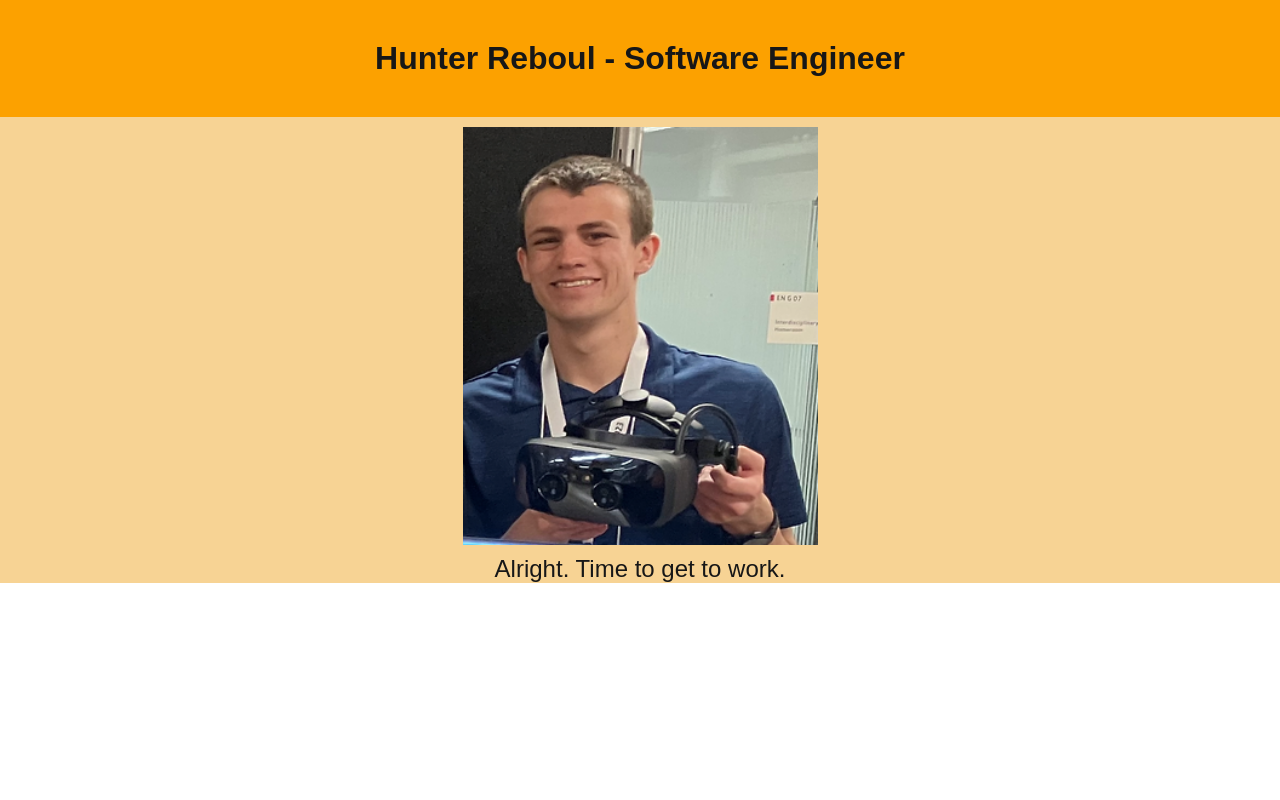
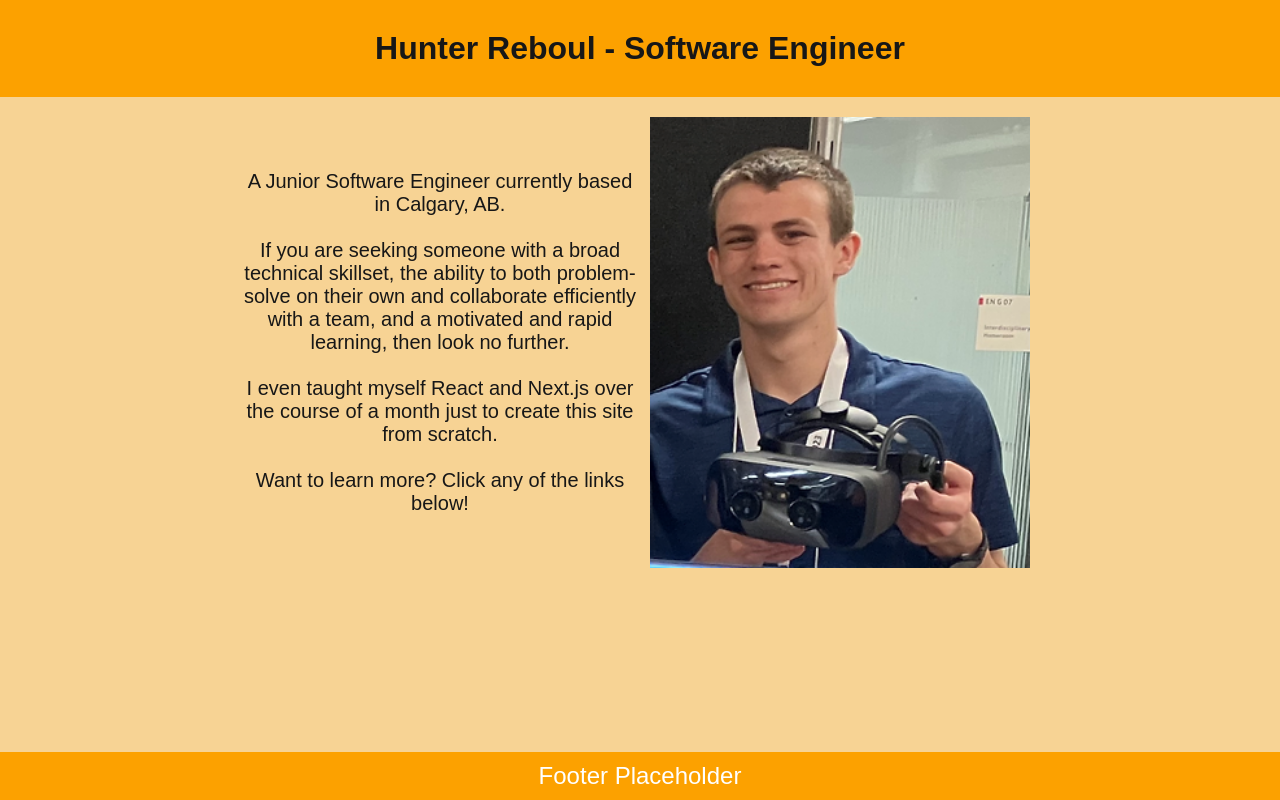
Before and after one commit to Hunter-Reboul/portfolio-site, a Next.js app: page / in a window 1280 px wide. Built offline with nearby package versions, Linux system fonts and the light colour scheme.

Commit message:
Created Footer Placeholder, started working on Intro Page Layout

```diff
--- /dev/null
+++ b/src/app/components/Footer.js
@@ -0,0 +1,9 @@
+import styles from "./components.module.css";
+
+export default function Footer() {
+    return (
+        <div className={styles.box}>
+            <p className={styles.footerText}>Footer Placeholder</p>
+        </div>
+    );
+}
--- /dev/null
+++ b/src/app/components/components.module.css
@@ -0,0 +1,13 @@
+.box {
+    background-color: #fca100;
+    width: 100%;
+    margin-top: auto
+}
+
+.footerText {
+    font-family: Arial, sans-serif;
+    font-size: 24px;
+    text-align: center;
+    color: white;
+    padding: 10px 1px;
+}
--- a/src/app/layout.js
+++ b/src/app/layout.js
@@ -1,26 +1,25 @@
 import { Geist, Geist_Mono } from "next/font/google";
 import "./globals.css";
 
-const geistSans = Geist({
-  variable: "--font-geist-sans",
-  subsets: ["latin"],
-});
-
-const geistMono = Geist_Mono({
-  variable: "--font-geist-mono",
-  subsets: ["latin"],
-});
+import styles from "./root.module.css";
+import Footer from "@/app/components/Footer.js";
 
 export const metadata = {
-  title: "Create Next App",
-  description: "Generated by create next app",
+    title: {
+        template: "Hunter Reboul Software Engineer - %s",
+        default: "Hunter Reboul Software Engineer"
+    },
+    description: "Portfolio Website created using React and Next.js by Hunter Reboul.",
 };
 
 export default function RootLayout({ children }) {
     return (
         <html lang="en">
-      <body className={`${geistSans.variable} ${geistMono.variable}`}>
+            <body>
+                <div className={styles.container}>
                     {children}
+                    <Footer />
+                </div>
             </body>
         </html>
     );
--- a/src/app/page.js
+++ b/src/app/page.js
@@ -5,13 +5,21 @@ export default function Home() {
     return (
         <div className={styles.page}>
             <h1 className={styles.title}>Hunter Reboul - Software Engineer</h1>
-            <Image className={styles.profile}
-                src="/Hunter.png"
-                width={355}
-                height={418}
-                alt="An image of Hunter Reboul smiling at the camera while holding up a Varjo XR-3 headset."
-            />
-            <p className={styles.pageText}>Alright. Time to get to work.</p>
+            <div className={styles.introContainer}>
+                <p className={styles.pageText}>
+                    A Junior Software Engineer currently based in Calgary, AB.<br /><br />
+                    If you are seeking someone with a broad technical skillset, the ability to both
+                    problem-solve on their own and collaborate efficiently with a team, and a motivated
+                    and rapid learning, then look no further.<br /><br />
+                    I even taught myself React and Next.js over the course of a month just to create this
+                    site from scratch.<br /><br />
+                    Want to learn more? Click any of the links below!
+                </p>
+                <img className={styles.profile}
+                    src="/Hunter.png"
+                    alt="An image of Hunter Reboul smiling at the camera while holding up a Varjo XR-3 headset."
+                />
+            </div>
         </div>
     );
 }
--- a/src/app/page.module.css
+++ b/src/app/page.module.css
@@ -1,32 +1,34 @@
 .page {
-    background-color: #f7d394;
-}
-
-@media (prefers-color-scheme: dark) {
-  .page {
-
-  }
+    position: relative;
 }
 
 .title {
     text-align: center;
     font-family: Arial, sans-serif;
-    padding-top: 40px;
-    padding-bottom: 40px;
+    padding: 30px 0px;
 
     background-color: #fca100;
 }
 
+.introContainer {
+    display: grid;
+    grid-template-columns: 1fr 1fr;
+    margin: auto;
+    max-width: 800px;
+}
+
 .profile {
     display: block;
-    margin-left: auto;
-    margin-right: auto;
-    margin-top: 10px;
-    margin-bottom: 10px;
+    margin: 10px auto;
+    padding: 10px;
+    width: 400px;
+    height: 471px;
 }
 
 .pageText {
     font-family: Arial, sans-serif;
-    font-size: 24px;
+    font-size: 20px;
     text-align: center;
+    margin: auto;
+    width: 400px;
 }
--- /dev/null
+++ b/src/app/root.module.css
@@ -0,0 +1,6 @@
+.container {
+    background-color: #f7d394;
+    min-height: 100vh;
+    display: flex;
+    flex-direction: column;
+}
```
Lines whose indentation alone changed are shown as unchanged.
